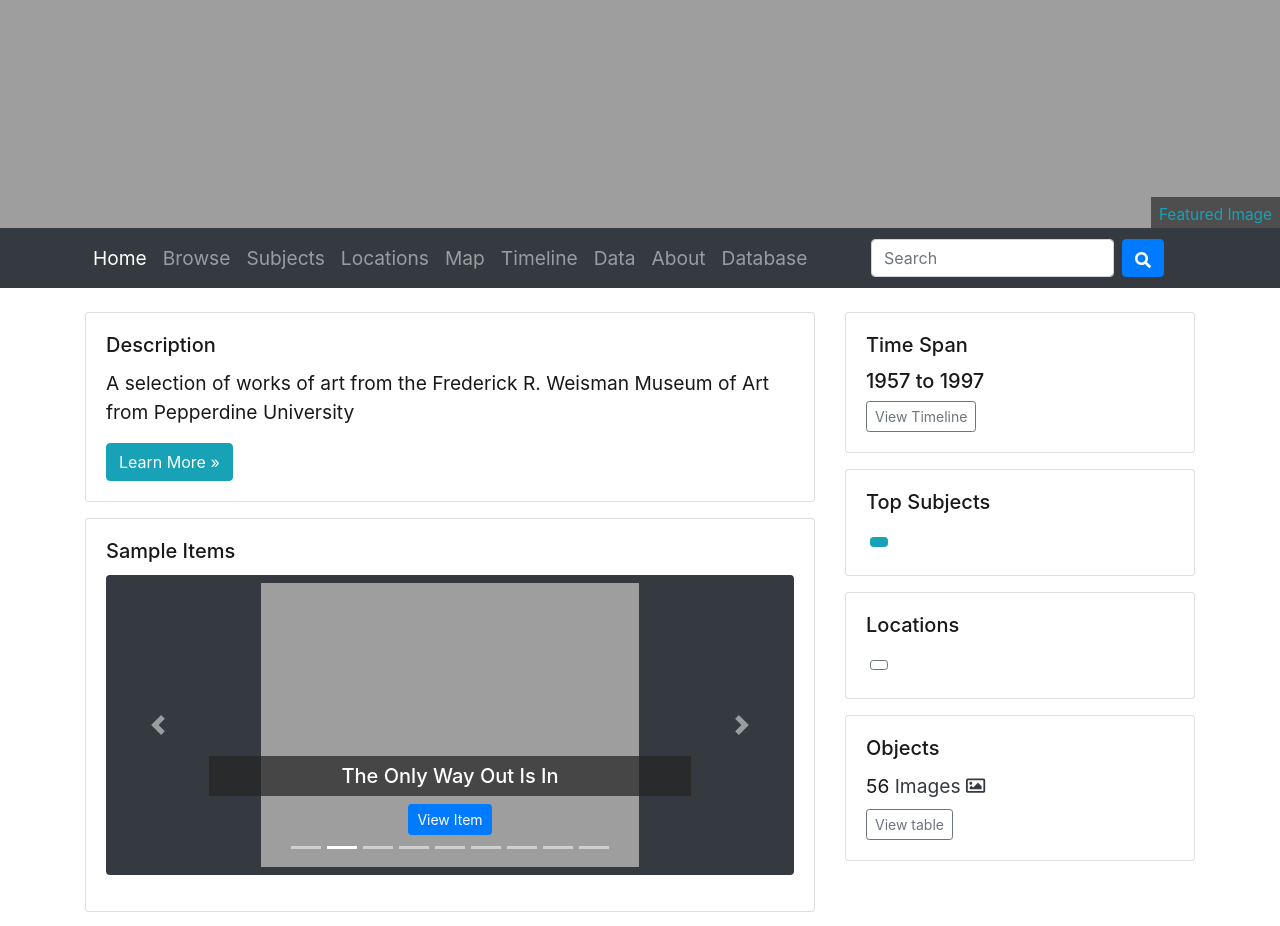
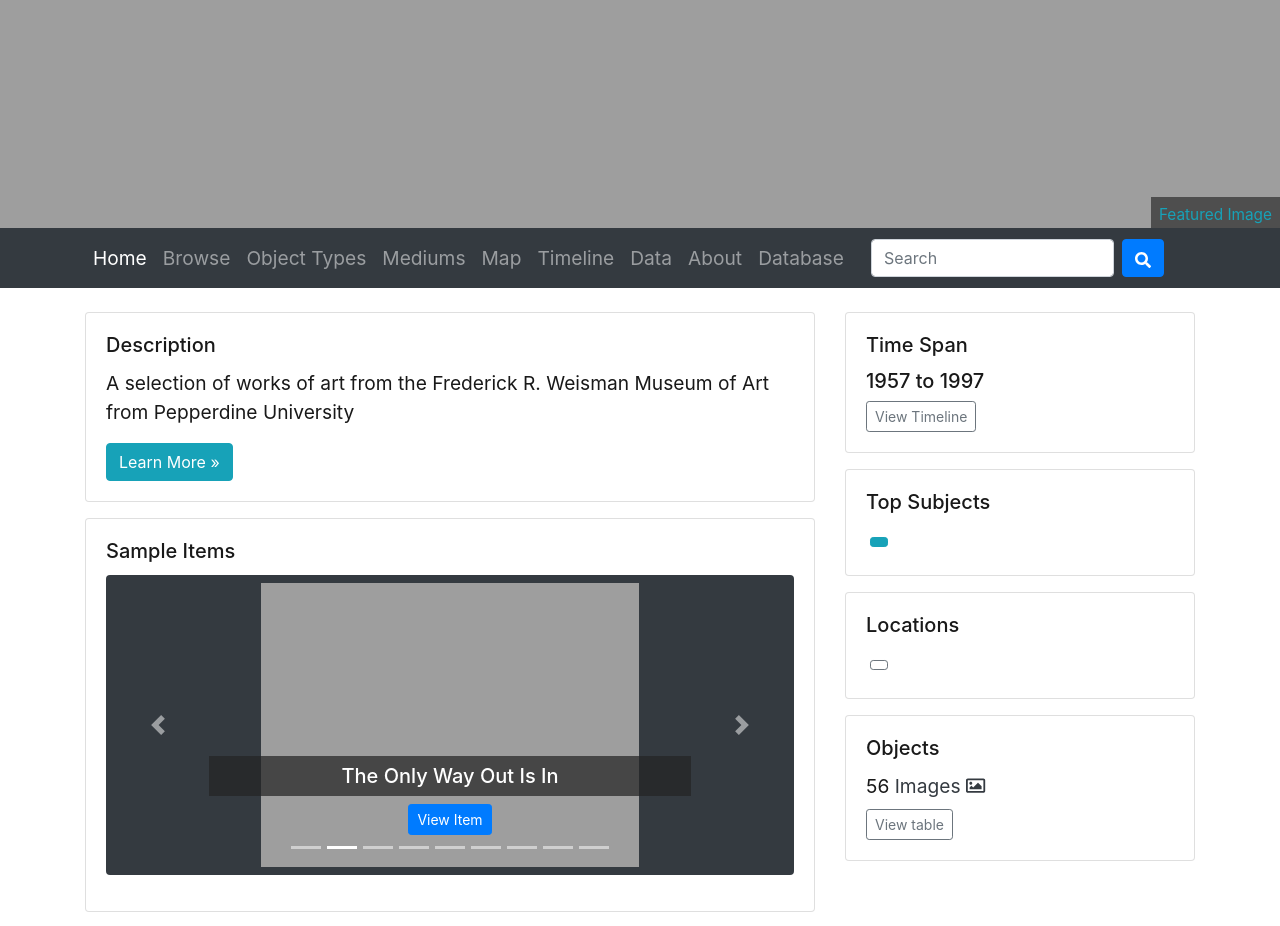
Before and after one commit to gdo390/pepperdine, a Jekyll site: the page built from index.md, in a window 1280 px wide. Shown: the part 438-1364 px from the top of the page. Built offline with Jekyll 4.4.1, drawn with Linux system fonts in a browser that asks for light colours; some of the changed text lies outside the part shown.

Commit message:
fixed up the theme and a couple configs and pages

```diff
--- a/_data/config-browse.csv
+++ b/_data/config-browse.csv
@@ -1,4 +1,7 @@
 field,display_name,btn,hidden,sort_name
 date,Date,,,Date
 creator,Creator,,,
+dimensions,Dimensions,,,
 subject,,true,,
+medium and support,,true,,
+object type,,true,,
--- a/_data/config-nav.csv
+++ b/_data/config-nav.csv
@@ -1,8 +1,8 @@
 display_name,stub,dropdown_parent
 Home,/,
 Browse,/browse.html,
-Subjects,/subjects.html,
-Locations,/locations.html,
+Object Types,/types.html,
+Mediums,/mediums.html,
 Map,/map.html,
 Timeline,/timeline.html,
 Data,/data.html,
--- a/_data/theme.yml
+++ b/_data/theme.yml
@@ -8,7 +8,7 @@
 #
 # featured image is used in home page banner and in meta markup to represent the collection
 # use either an objectid (from an item in this collect), a relative location of an image in this repo, or a full url to an image elsewhere
-featured-image: demo_psychiana548
+featured-image: coll0035
 home-title-y-padding: 12em # the margin from the top your title portion will appear.
 home-banner-image-position: center # [options: top, center, bottom] Default: top
 
@@ -21,14 +21,14 @@ browse-buttons: true # true / false, adds previous/next arrows to items, but inc
 ##########
 # SUBJECTS PAGE
 #
-subjects-fields: subject;creator # set of fields separated by ; to be featured in the cloud (leave blank or comment out to not generate)
+subjects-fields: medium and support # set of fields separated by ; to be featured in the cloud (leave blank or comment out to not generate)
 subjects-min: 1 # min size for subject cloud, too many terms = slow load time!
 subjects-stopwords: # set of subjects separated by ; that will be removed from display, e.g. boxers;boxing
 
 ##########
 # LOCATIONS PAGE
 #
-locations-fields: location # set of fields separated by ; to be featured in the cloud (leave blank or comment out to not generate)
+locations-fields: object type # set of fields separated by ; to be featured in the cloud (leave blank or comment out to not generate)
 locations-min: 1 # min size for subject cloud, too many terms = slow load time!
 locations-stopwords: # set of subjects separated by ; that will be removed from display, e.g. boxers;boxing
 
--- a/pages/locations.md
+++ b/pages/locations.md
@@ -1,13 +1,13 @@
 ---
-title: Locations
+title: Medium
 layout: cloud
-permalink: /locations.html
+permalink: /mediums.html
 # Default locations page is configured in "_data/theme.yml"
 # leave cloud-fields as "site.data.theme.locations-fields"
 cloud-fields: site.data.theme.locations-fields
 ---
 
-## Browse Locations
+## Browse Dimensions
 
 Use this word cloud visualization to browse locations.
 Word size is determined by frequency and all words link to a corresponding collection search.
--- a/pages/subjects.md
+++ b/pages/subjects.md
@@ -1,13 +1,13 @@
 ---
-title: Subjects
+title: Types
 layout: cloud
-permalink: /subjects.html
+permalink: /types.html
 # Default subject page is configured in "_data/theme.yml"
 # leave cloud-fields as "site.data.theme.subjects-fields"
 cloud-fields: site.data.theme.subjects-fields
 ---
 
-## Browse Subjects
+## Browse Types
 
 Use this word cloud visualization to browse terms and subjects.
 Word size is determined by frequency and all words link to a corresponding collection search.
```
